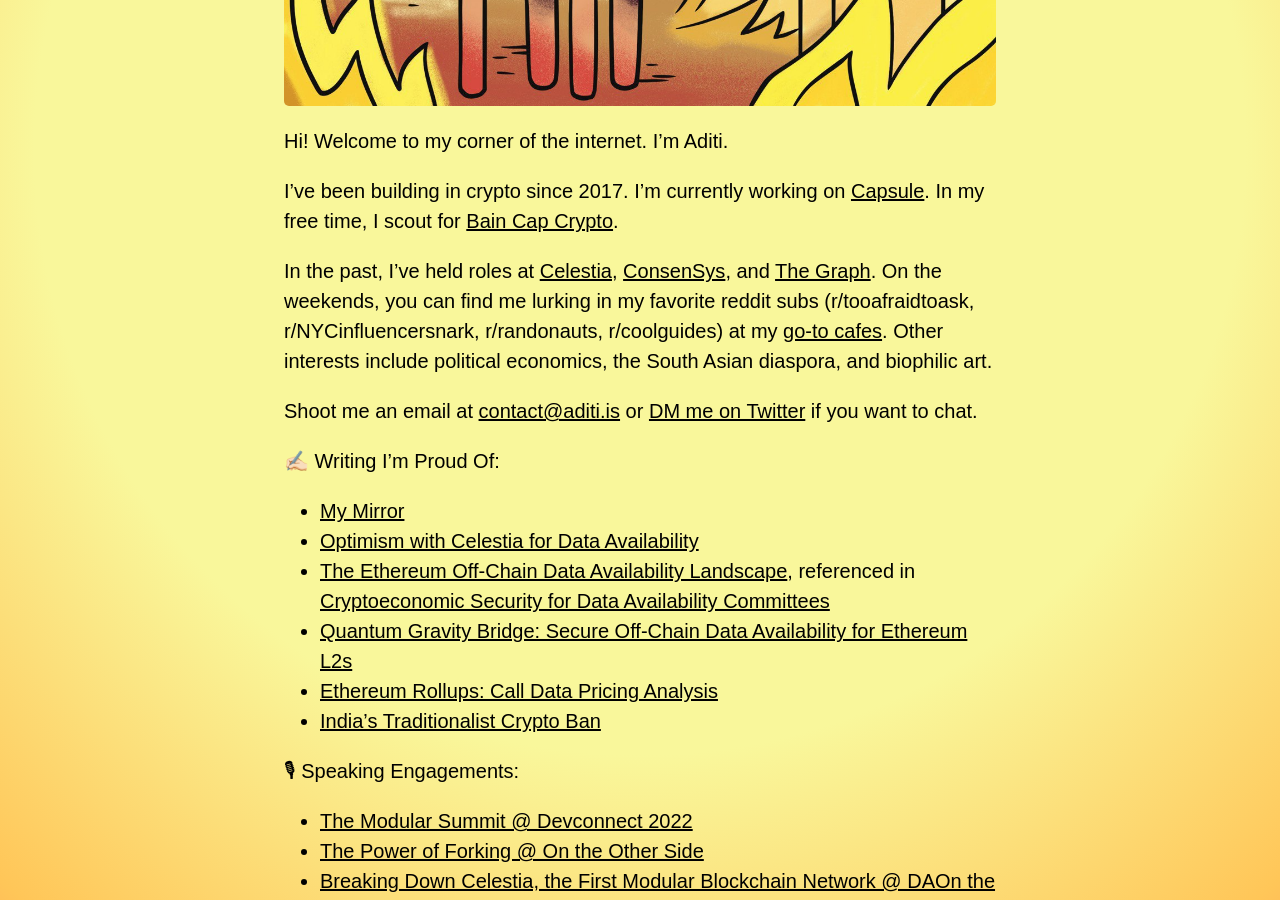
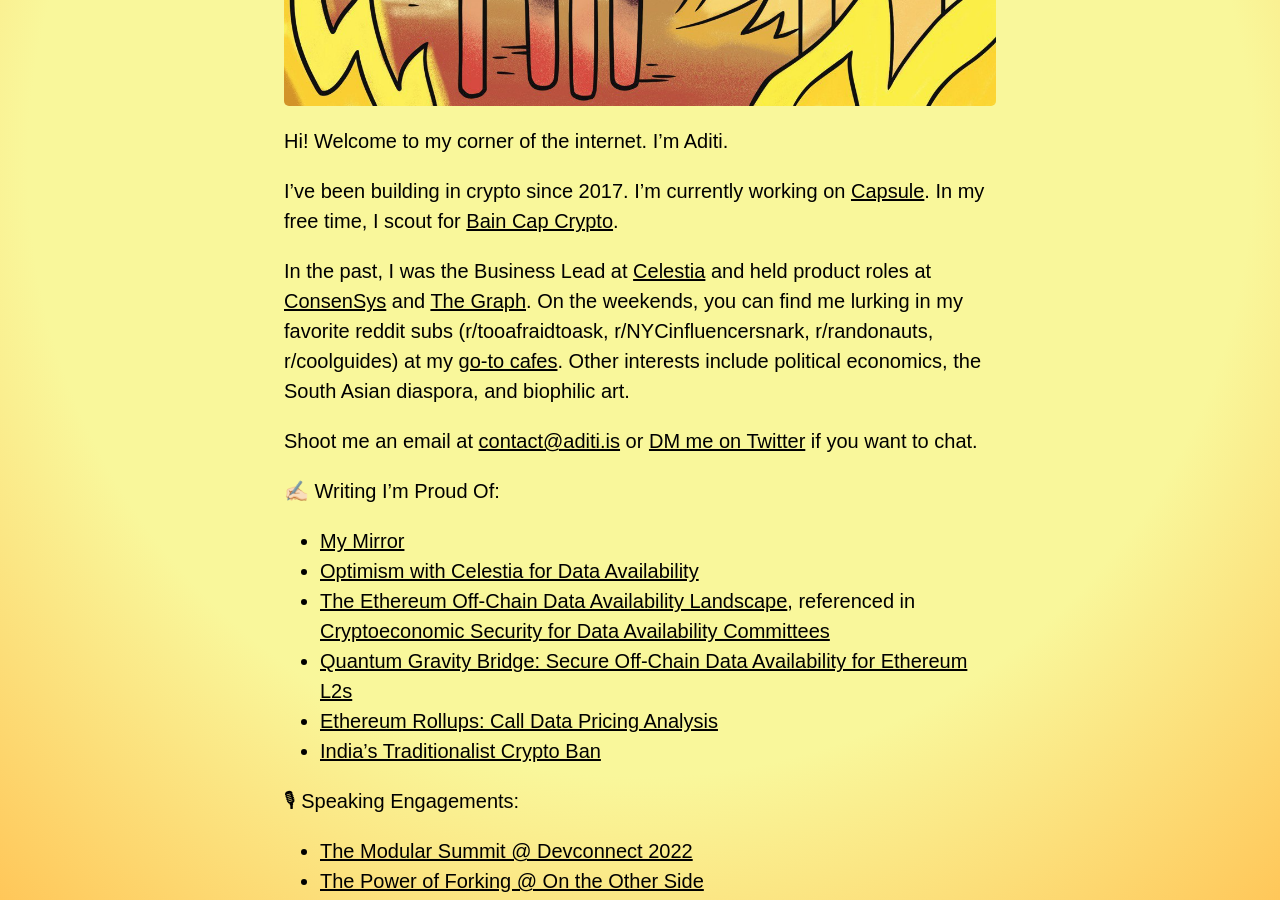
Before and after one commit to adeets-22/adeets-22.github.io, a Jekyll site: the page built from index.md, in a window 1280 px wide and 900 px high, scrolled down 797 px. Built offline with Jekyll 4.4.1, drawn with Linux system fonts in a browser that asks for light colours.

Commit message:
Update index.md

```diff
--- a/index.md
+++ b/index.md
@@ -11,7 +11,7 @@
 
 I've been building in crypto since 2017. I'm currently working on [Capsule](https://usecapsule.com/). In my free time, I scout for [Bain Cap Crypto](https://twitter.com/BainCapCrypto).
 
-In the past, I've held roles at [Celestia](https://celestia.org/), [ConsenSys](https://consensys.net/), and [The Graph](https://thegraph.com/en/). On the weekends, you can find me lurking in my favorite reddit subs (r/tooafraidtoask, r/NYCinfluencersnark, r/randonauts, r/coolguides) at my [go-to cafes](https://www.notion.so/cafe-workspots-80b6b55555524fe88185d20806e30967). Other interests include political economics, the South Asian diaspora, and biophilic art.
+In the past, I was the Business Lead at [Celestia](https://celestia.org/) and held product roles at [ConsenSys](https://consensys.net/) and [The Graph](https://thegraph.com/en/). On the weekends, you can find me lurking in my favorite reddit subs (r/tooafraidtoask, r/NYCinfluencersnark, r/randonauts, r/coolguides) at my [go-to cafes](https://www.notion.so/cafe-workspots-80b6b55555524fe88185d20806e30967). Other interests include political economics, the South Asian diaspora, and biophilic art.
 
 Shoot me an email at <contact@aditi.is> or [DM me on Twitter](https://twitter.com/adeets_22) if you want to chat.
 
```
